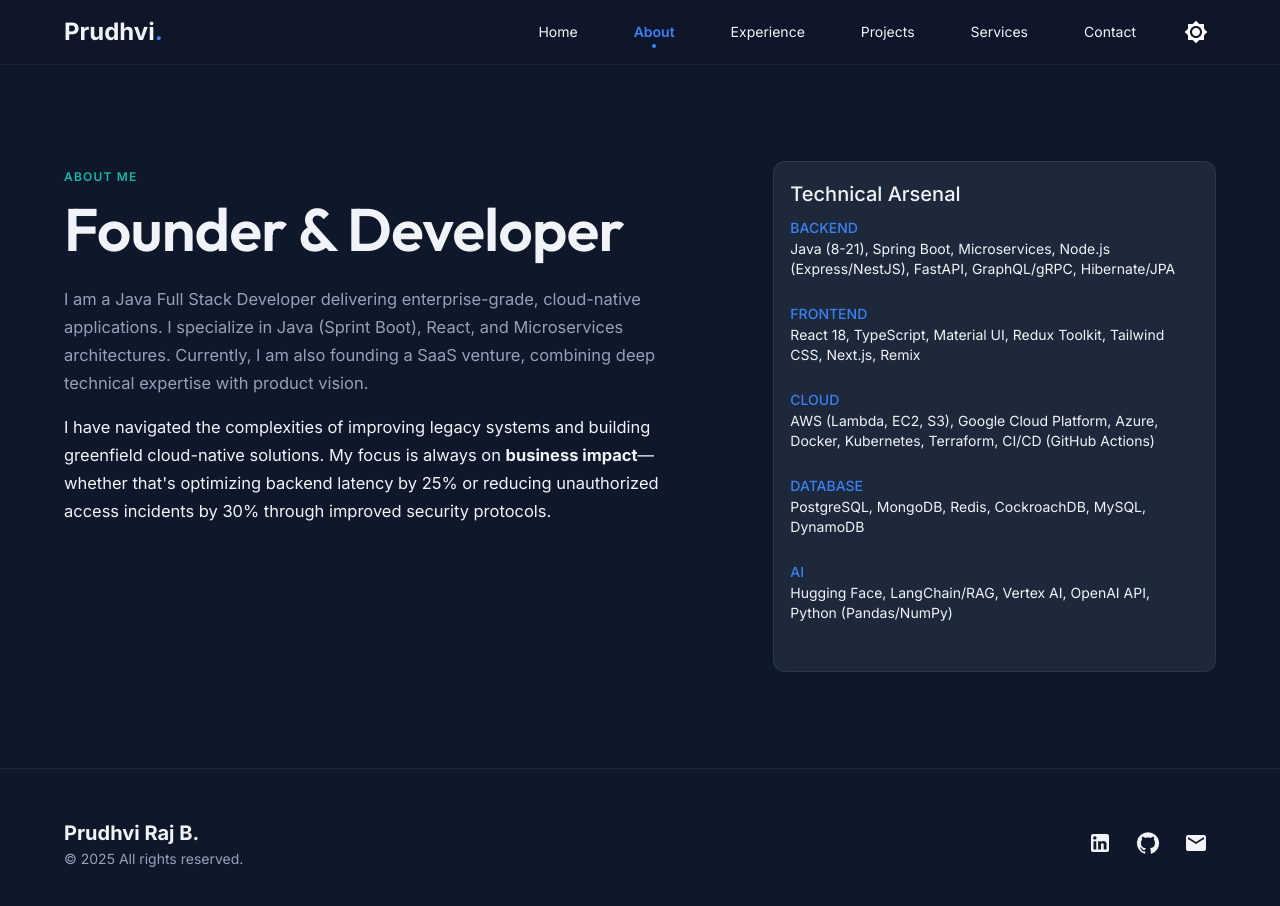
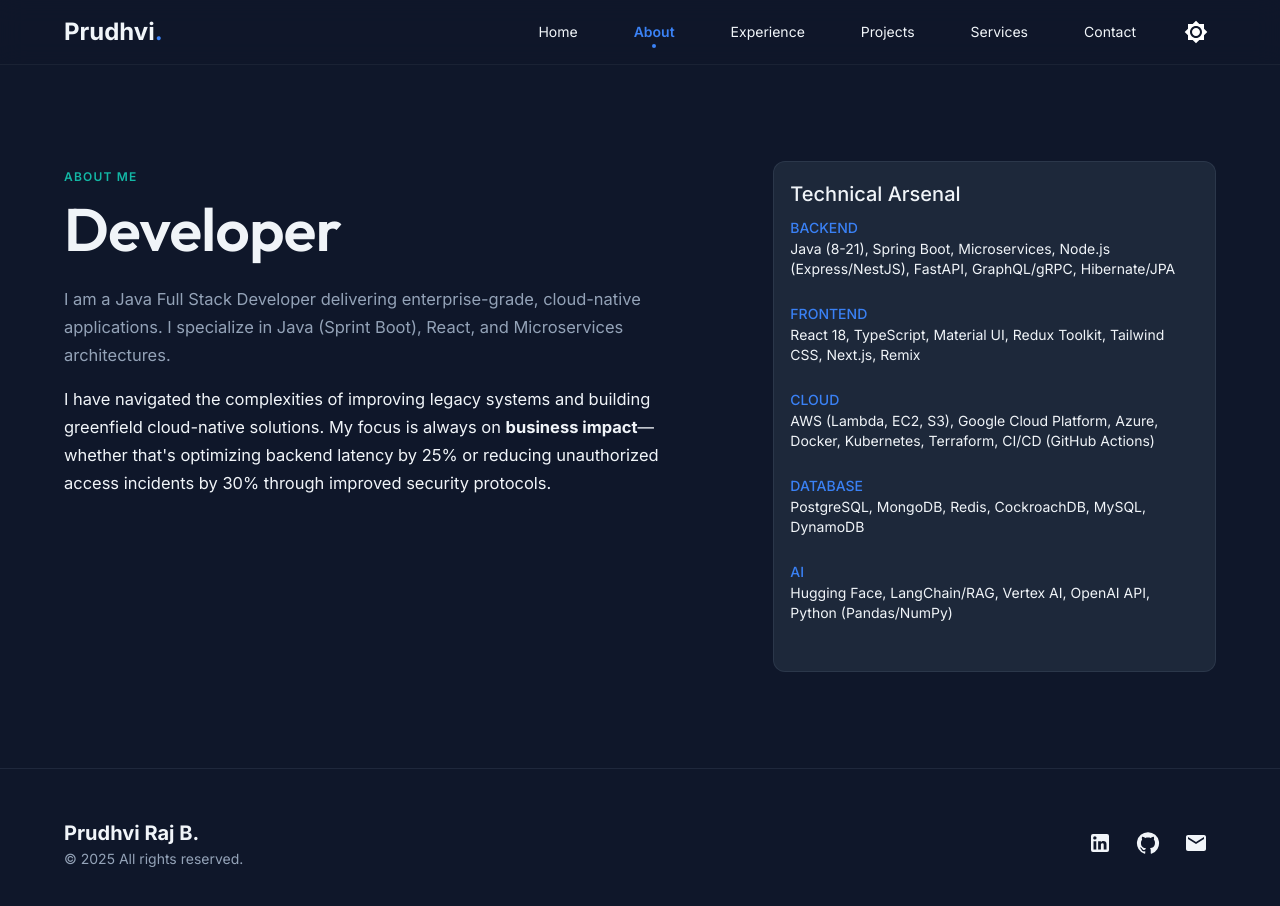
Before and after one commit to BhashampallyPrudhviRaj/portfolio, a React (Vite) app: page /about in a window 1280 px wide. Shown: the top 906 px of the page. Built offline with nearby package versions, Linux system fonts and the light colour scheme.

Commit message:
Removed founder description

```diff
--- a/src/data/resume.ts
+++ b/src/data/resume.ts
@@ -11,7 +11,7 @@
   tagline: "Building scalable enterprise solutions and SaaS products that drive business impact.",
   availability: "Open to Projects & Full-Time Roles",
   location: "Albany, NY",
-  summary: `I am a Java Full Stack Developer delivering enterprise-grade, cloud-native applications. I specialize in Java (Sprint Boot), React, and Microservices architectures. Currently, I am also founding a SaaS venture, combining deep technical expertise with product vision.`,
+  summary: `I am a Java Full Stack Developer delivering enterprise-grade, cloud-native applications. I specialize in Java (Sprint Boot), React, and Microservices architectures.`,
 };
 
 export const skills = {
--- a/src/pages/About.tsx
+++ b/src/pages/About.tsx
@@ -10,7 +10,7 @@
            <Grid container spacing={8}>
              <Grid item xs={12} md={7}>
                 <Typography variant="overline" color="secondary">About Me</Typography>
-                <Typography variant="h2" gutterBottom>Founder & Developer</Typography>
+                <Typography variant="h2" gutterBottom>Developer</Typography>
                 <Typography paragraph sx={{ fontSize: '1.2rem', color: 'text.secondary' }}>
                    {about.summary}
                 </Typography>
--- a/src/pages/Home.tsx
+++ b/src/pages/Home.tsx
@@ -70,7 +70,7 @@
                 </Box>
               </Typography>
               <Typography variant="h5" color="text.secondary" sx={{ mb: 4, maxWidth: '600px', lineHeight: 1.6 }}>
-                Java Full Stack Developer & Founder specializing in enterprise microservices and scalable SaaS applications
+                Java Full Stack Developer specializing in enterprise microservices and scalable SaaS applications
               </Typography>
               <Stack direction={{ xs: 'column', sm: 'row' }} spacing={2}>
                 <Button
```
